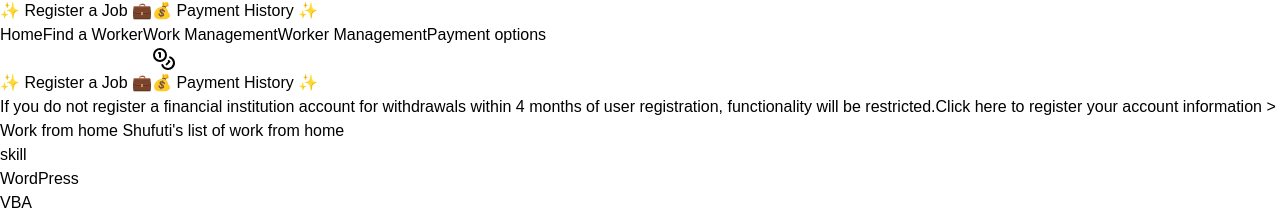
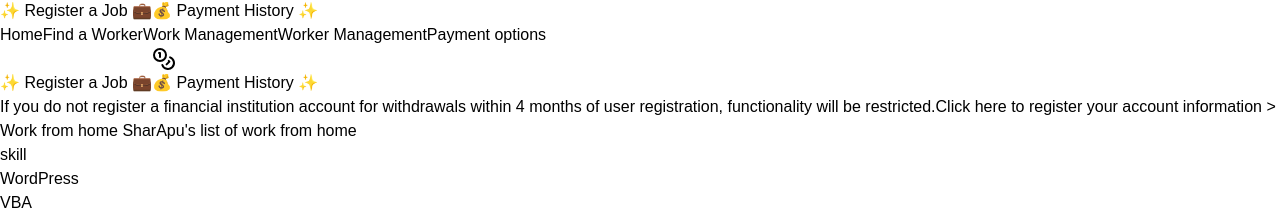
Before and after one commit to SumaiyaTarannumNoor/SharApu-Job-Portal, a React (Vite) app: page /find-a-worker in a window 1280 px wide. Shown: the part 890-1100 px from the top of the page. Built offline with nearby package versions, Linux system fonts and the light colour scheme.

Commit message:
Shufuti to SharApu

```diff
--- a/src/components/Profile/HirerProfile/FindAWorker.jsx
+++ b/src/components/Profile/HirerProfile/FindAWorker.jsx
@@ -270,7 +270,7 @@ const FindAWorker = () => {
 
       {/* Main Content */}
       <div className="max-w-6xl mx-auto p-6 bg-white mt-6">
-        <h1 className="text-2xl font-bold mb-6 text-gray-800">Work from home Shufuti's list of work from home</h1>
+        <h1 className="text-2xl font-bold mb-6 text-gray-800">Work from home SharApu's list of work from home</h1>
 
         <div className="flex gap-6">
           {/* Skills Sidebar */}
```
